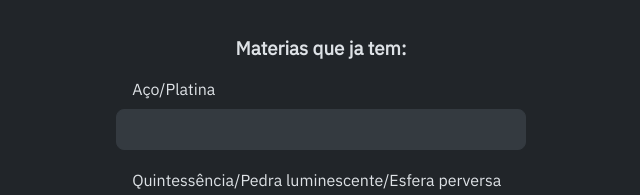
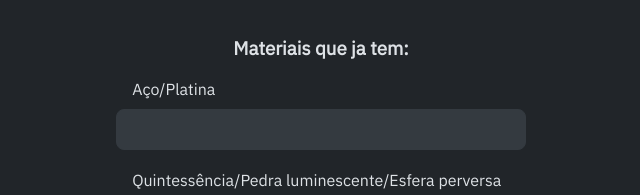
Before and after one commit to GustavoGCM/ajudacla_GustavoGCM, a plain HTML site: page index.html in a window 1280 px wide. Shown: the part 464-659 px from the top of the page, 319-959 px from the left. Drawn offline with Linux system fonts and the light colour scheme.

Commit message:
texto h3 corrigido

```diff
--- a/index.html
+++ b/index.html
@@ -40,7 +40,7 @@
         <label for="quantidade">Quantidade de itens a serem feitos</label>
         <input type="number" max="8" name="quantidade" id="quantidade" required>
 
-        <h3>Materias que ja tem:</h3>
+        <h3>Materiais que ja tem:</h3>
 
         <label for="aço">Aço/Platina</label>
 
```
